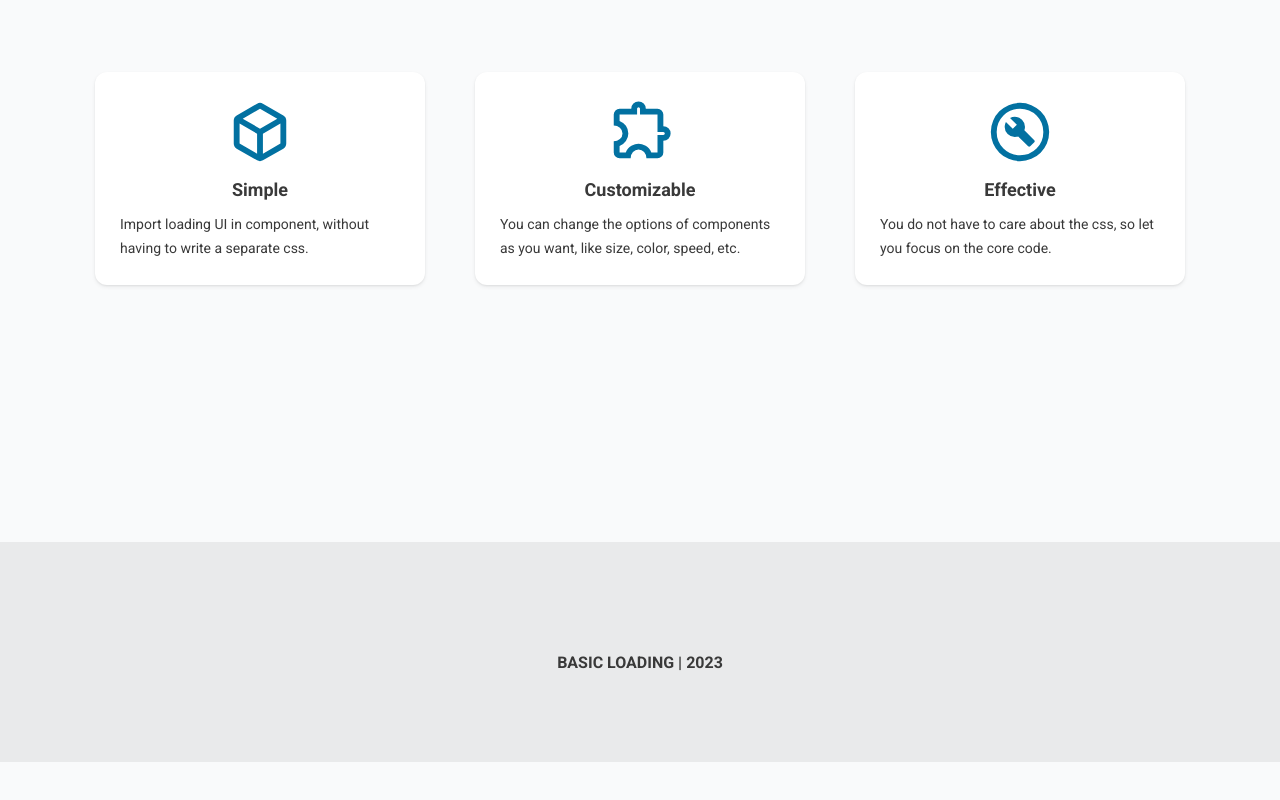
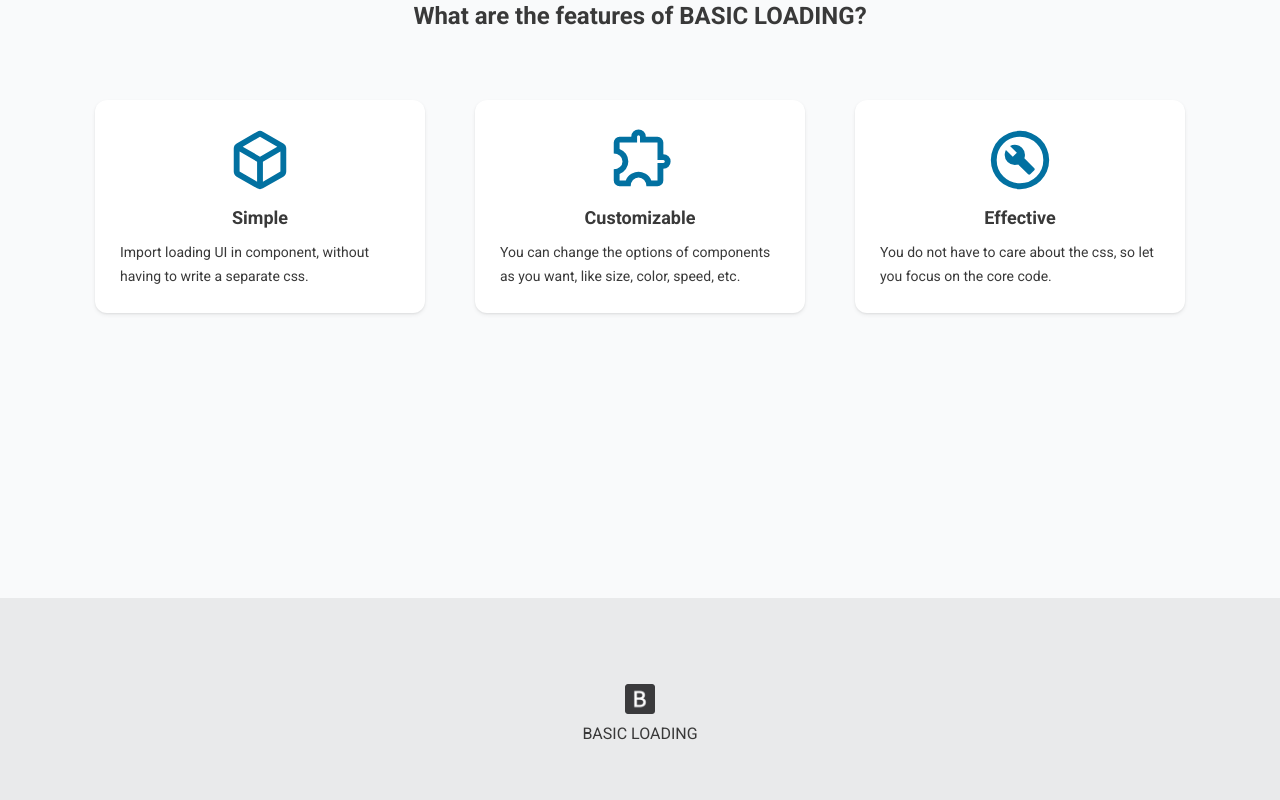
Before and after one commit to kjindev/basic-loading-docs, a Next.js app: page / in a window 1280 px wide. Shown: the part 1082-1882 px from the top of the page. Before the commit the page ends 1844 px from the top, so only its background shows below. Built offline with nearby package versions, Linux system fonts and the light colour scheme.

Commit message:
feat: update main page content and footer

```diff
--- a/pages/_component/pages/main/Main2.tsx
+++ b/pages/_component/pages/main/Main2.tsx
@@ -92,7 +92,7 @@ const scriptBox = {
 
 const mainStyle2 = {
   width: "100%",
-  padding: "150px 0",
+  padding: "160px 0",
   display: "flex",
   // paddingBottom: "50px",
   justifyContent: "center",
@@ -100,8 +100,7 @@ const mainStyle2 = {
   // margin: "12px 0",
   fontSize: fontSize.sm,
   [mq[0]]: {
-    height: "100vh",
-    padding: "0",
+    padding: "260px 0",
   },
   "& .script": {
     fontSize: fontSize.xl,
--- a/pages/index.tsx
+++ b/pages/index.tsx
@@ -3,13 +3,25 @@ import { css } from "@emotion/react";
 import Main from "./_component/pages/main/Main";
 import Main2 from "./_component/pages/main/Main2";
 import { robotoBold } from "@/util/font";
-
+import Image from "next/image";
+import Logo from "./_assets/logo.png";
+import { maxWidth, mq } from "@/util/constant";
 export default function Home() {
   return (
-    <div css={css(pageStyle, { flexDirection: "column" })}>
+    <div
+      css={css(pageStyle, {
+        flexDirection: "column",
+        "& footer": {
+          flexDirection: "column",
+        },
+      })}
+    >
       <Main />
       <Main2 />
-      <footer className={robotoBold.className}>BASIC LOADING | 2023</footer>
+      <footer>
+        <Image src={Logo} alt="logo" width="30" />
+        <div>BASIC LOADING</div>
+      </footer>
     </div>
   );
 }
@@ -26,7 +38,12 @@ const pageStyle = {
     justifyContent: "center",
     alignItems: "center",
     backgroundColor: "#00000010",
-    // fontSize: "1.2rem",
     paddingTop: "20px",
+    "& div": {
+      padding: "10px 0",
+    },
+    "& img": {
+      opacity: "0.9",
+    },
   },
 };
```
Also changed, not shown: pages/_assets/logo.png (added).
